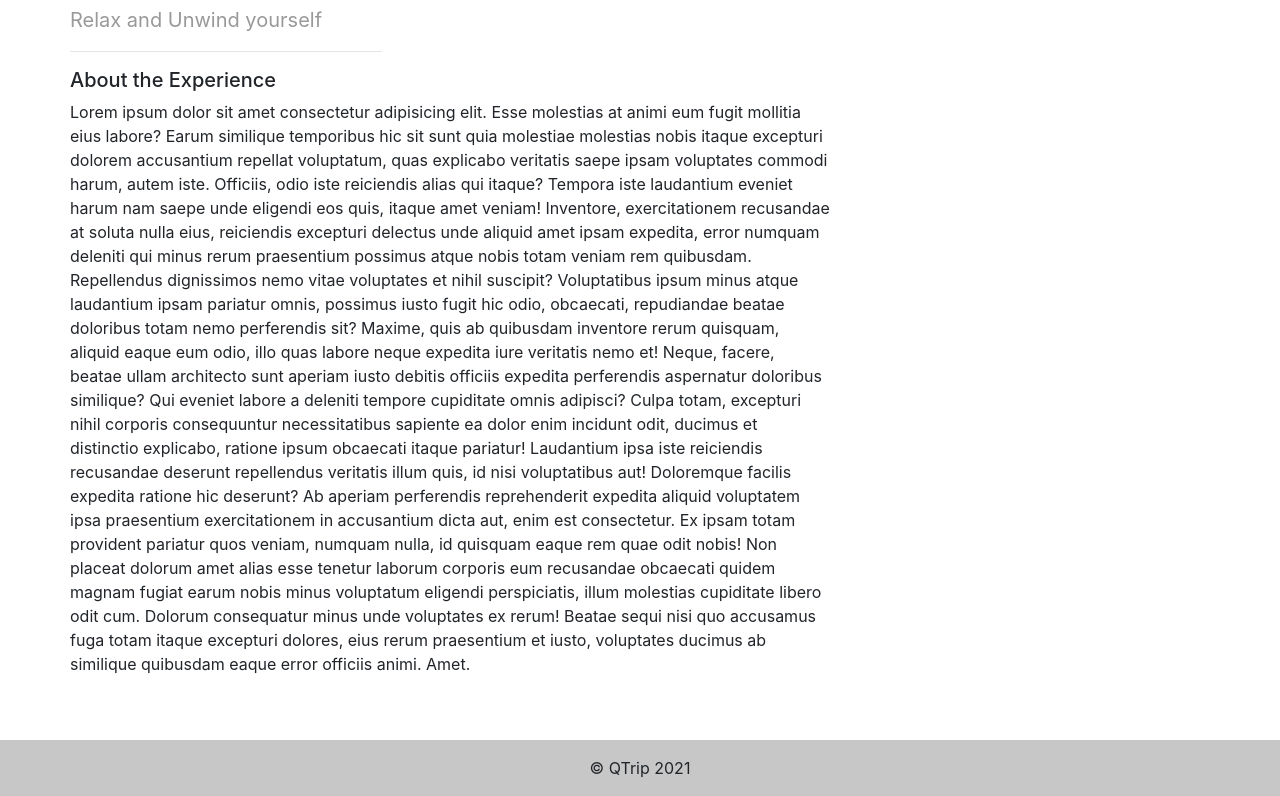
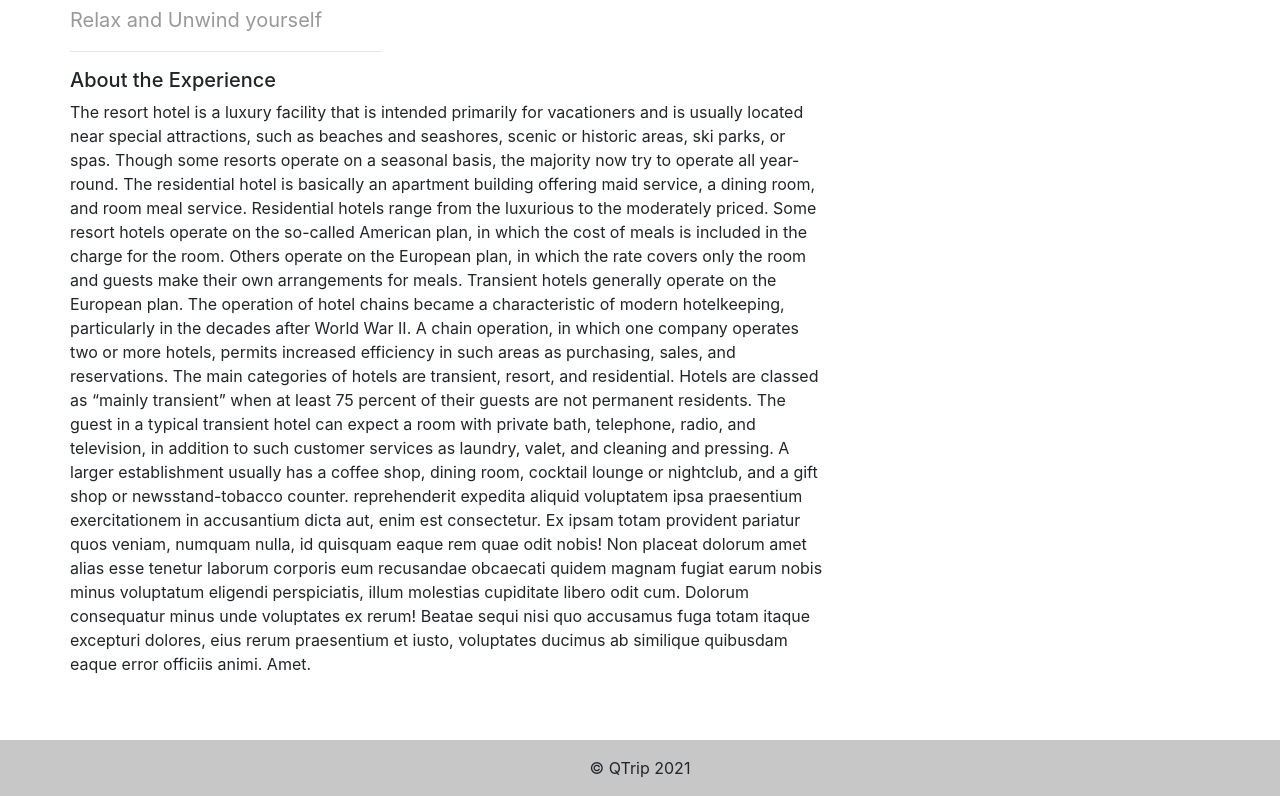
Before and after one commit to Subrata96-sc/TravelBookingWebsite, a plain HTML site: page pages/adventures/resort/index.html in a window 1280 px wide. Shown: the part 601-1397 px from the top of the page. Drawn offline with nearby package versions, Linux system fonts and the light colour scheme.

Commit message:
Updated Index.html File under adventure-content

```diff
--- a/pages/adventures/resort/index.html
+++ b/pages/adventures/resort/index.html
@@ -72,22 +72,23 @@
               <h5>About the Experience</h5>
             </div>
             <div id="adventure-content">
-              Lorem ipsum dolor sit amet consectetur adipisicing elit. Esse molestias at animi eum fugit
-              mollitia eius labore? Earum similique temporibus hic sit sunt quia molestiae molestias nobis
-              itaque excepturi dolorem accusantium repellat voluptatum, quas explicabo veritatis saepe ipsam voluptates
-              commodi harum, autem iste. Officiis, odio iste reiciendis alias qui itaque? Tempora
-              iste laudantium eveniet harum nam saepe unde eligendi eos quis, itaque amet veniam! Inventore,
-              exercitationem recusandae at soluta nulla eius, reiciendis excepturi delectus unde aliquid amet ipsam
-              expedita, error numquam deleniti qui minus rerum praesentium possimus atque nobis totam veniam rem
-              quibusdam. Repellendus dignissimos nemo vitae voluptates et nihil suscipit? Voluptatibus ipsum minus atque
-              laudantium ipsam pariatur omnis, possimus iusto fugit hic odio, obcaecati, repudiandae beatae doloribus
-              totam nemo perferendis sit? Maxime, quis ab quibusdam inventore rerum quisquam, aliquid eaque eum odio,
-              illo quas labore neque expedita iure veritatis nemo et! Neque, facere, beatae ullam architecto sunt
-              aperiam iusto debitis officiis expedita perferendis aspernatur doloribus similique? Qui eveniet labore a
-              deleniti tempore cupiditate omnis adipisci? Culpa totam, excepturi nihil corporis consequuntur
-              necessitatibus sapiente ea dolor enim incidunt odit, ducimus et distinctio explicabo, ratione ipsum
-              obcaecati itaque pariatur! Laudantium ipsa iste reiciendis recusandae deserunt repellendus veritatis illum
-              quis, id nisi voluptatibus aut! Doloremque facilis expedita ratione hic deserunt? Ab aperiam perferendis
+              The resort hotel is a luxury facility that is intended primarily for vacationers and is usually located
+              near special attractions, such as beaches and seashores, scenic or historic areas, ski parks, or spas.
+              Though some resorts operate on a seasonal basis, the majority now try to operate all year-round. The
+              residential hotel is basically an apartment building offering maid service, a dining room, and room meal
+              service. Residential hotels range from the luxurious to the moderately priced. Some resort hotels operate
+              on the so-called American plan, in which the cost of meals is included in the charge for the room. Others
+              operate on the European plan, in which the rate covers only the room and guests make their own
+              arrangements for meals. Transient hotels generally operate on the European plan.
+              The operation of hotel chains became a characteristic of modern hotelkeeping, particularly in the decades
+              after World War II. A chain operation, in which one company operates two or more hotels, permits increased
+              efficiency in such areas as purchasing, sales, and reservations.
+
+              The main categories of hotels are transient, resort, and residential. Hotels are classed as “mainly
+              transient” when at least 75 percent of their guests are not permanent residents. The guest in a typical
+              transient hotel can expect a room with private bath, telephone, radio, and television, in addition to such
+              customer services as laundry, valet, and cleaning and pressing. A larger establishment usually has a
+              coffee shop, dining room, cocktail lounge or nightclub, and a gift shop or newsstand-tobacco counter.
               reprehenderit expedita aliquid voluptatem ipsa praesentium exercitationem in accusantium dicta aut, enim
               est consectetur. Ex ipsam totam provident pariatur quos veniam, numquam nulla, id quisquam eaque rem quae
               odit nobis! Non placeat dolorum amet alias esse tenetur laborum corporis eum recusandae obcaecati quidem
```
